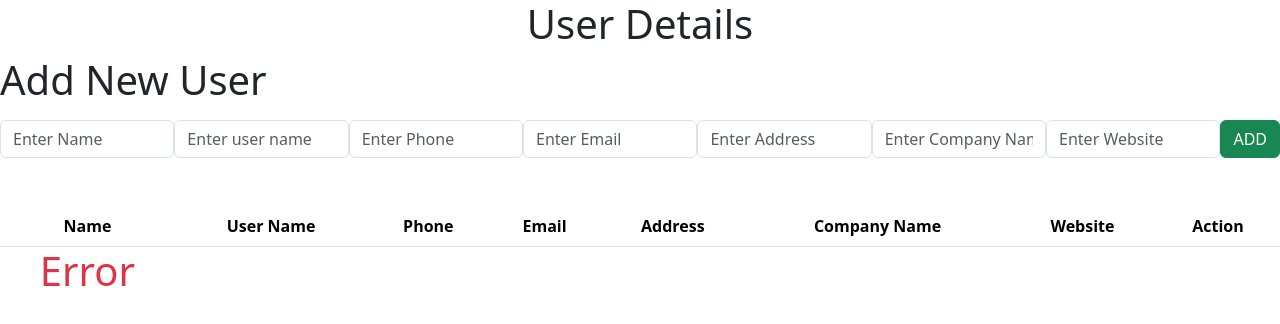
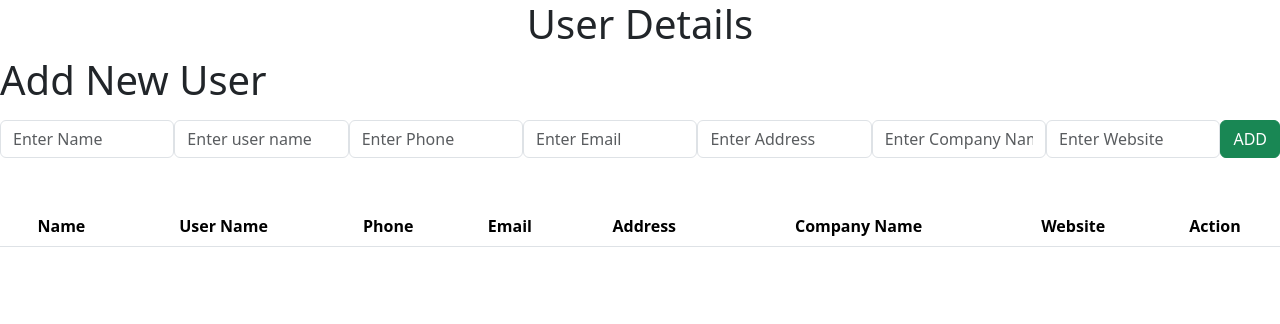
Before and after one commit to UppariAkshay/usersCustomization, a React (Create React App) app: page / in a window 1280 px wide. Shown: the top 324 px of the page. Built offline with nearby package versions, Linux system fonts and the light colour scheme; no server answers.

Commit message:
final project completed

```diff
--- a/src/App.js
+++ b/src/App.js
@@ -5,7 +5,7 @@ function App() {
   const [allUsersList, setAllUsersList] = useState([])
   const [newUserDetails, setNewUserDetails] = useState([])
   const [editUserID, setEditUserID] = useState({})
-  const [errorMessage, setErrorMessage] = useState('Error')
+  const [errorMessage, setErrorMessage] = useState('')
 
 
 
```
